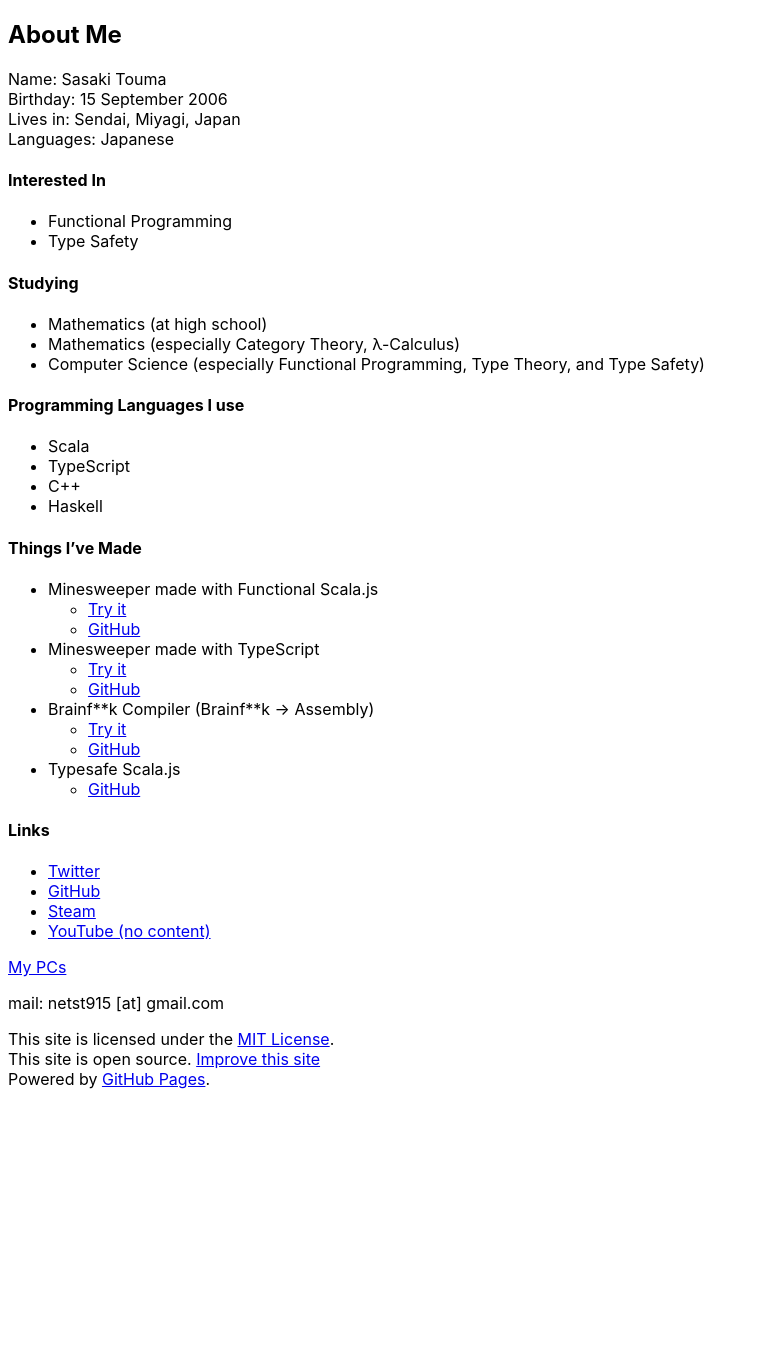
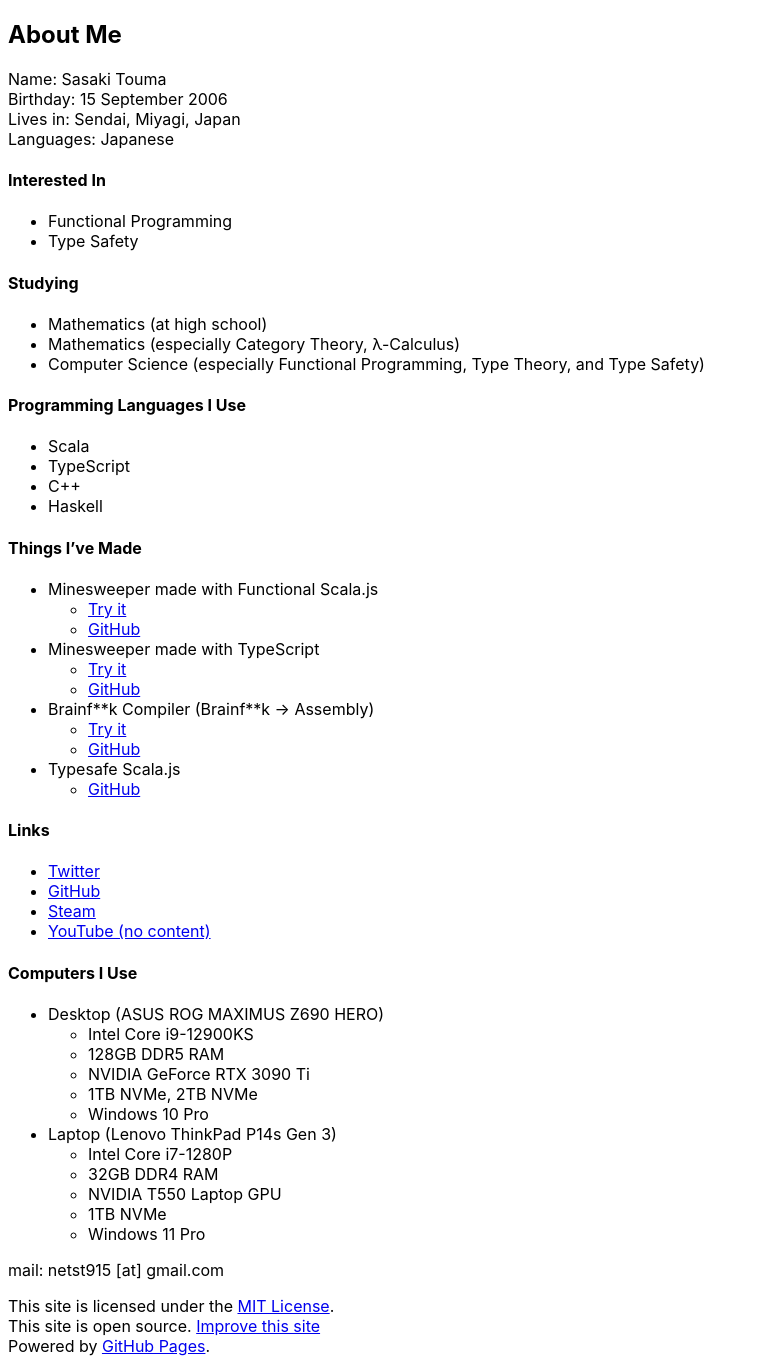
Before and after one commit to t-sasaki915/t-sasaki-net, a Jekyll site: the page built from docs/index.md, in a window 1280 px wide. Shown: the whole page, without its empty margins (0-758 px from the left). Built offline with Jekyll 4.4.1, drawn with Linux system fonts in a browser that asks for light colours; Markdown is read by kramdown in place of the engine named in the settings; before the commit the page ends 1105 px from its top, so only the background shows below that.

Commit message:
Update index.md

```diff
--- a/docs/index.md
+++ b/docs/index.md
@@ -19,7 +19,7 @@
 - Mathematics (especially Category Theory, λ-Calculus)
 - Computer Science (especially Functional Programming, Type Theory, and Type Safety)
 
-#### Programming Languages I use
+#### Programming Languages I Use
 - Scala
 - TypeScript
 - C++
@@ -44,6 +44,18 @@
 * [Steam](https://steamcommunity.com/profiles/76561199242758778)
 * [YouTube (no content)](https://www.youtube.com/channel/UCJmPPeZmL-OC03-zSb2Dcwg)
 
-[My PCs](/pcs/)<br>
+#### Computers I Use
+- Desktop (ASUS ROG MAXIMUS Z690 HERO)
+  - Intel Core i9-12900KS
+  - 128GB DDR5 RAM
+  - NVIDIA GeForce RTX 3090 Ti
+  - 1TB NVMe, 2TB NVMe
+  - Windows 10 Pro
+- Laptop (Lenovo ThinkPad P14s Gen 3)
+  - Intel Core i7-1280P
+  - 32GB DDR4 RAM
+  - NVIDIA T550 Laptop GPU
+  - 1TB NVMe
+  - Windows 11 Pro
 
 mail: netst915 \[at\] gmail.com
```
